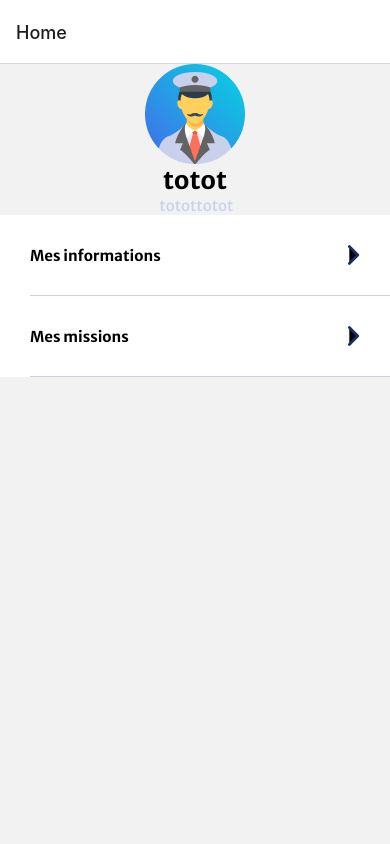
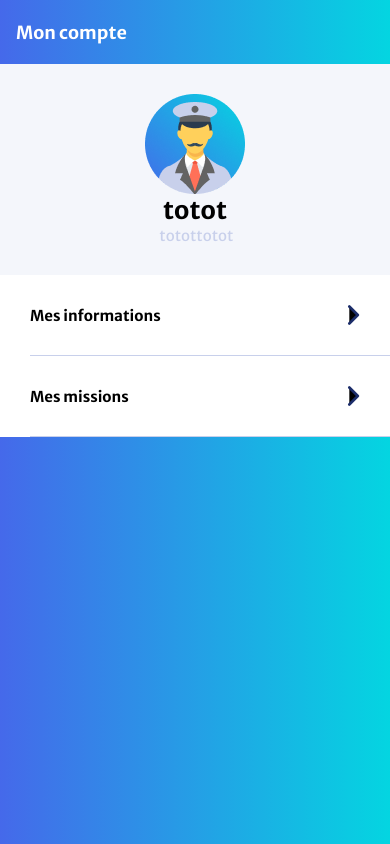
Before and after one commit to yGuez/hitflow-test, a React Native app: screen /Home in a window 390 px wide. Built offline with nearby package versions, Linux system fonts and the light colour scheme.

Commit message:
Add back button

```diff
--- a/App.tsx
+++ b/App.tsx
@@ -8,6 +8,7 @@ import useCachedResources from "./hooks/useCachedResources";
 import Informations from "./app/Pages/Informations";
 import { colors } from "./app/Pages/styles";
 import { useFonts } from "expo-font";
+import BackButton from "./app/components/presentationnals/BackButton";
 
 export default function App() {
   const isLoadingComplete = useCachedResources();
@@ -28,36 +29,52 @@ export default function App() {
     return (
       <NavigationContainer>
         <Stack.Navigator initialRouteName="Home">
-            <Stack.Screen name="Home" component={Home} />
+          <Stack.Screen
+            name="Home"
+            component={Home}
+            options={{
+              title: "Mon compte",
+              headerStyle: {
+                backgroundColor: "transparent",
+              },
+              headerTransparent: true,
+              headerTitleStyle: {
+                color: colors.white,
+                fontFamily: "MerriweatherSansBold",
+              },
+            }}
+          />
           <Stack.Screen
             name="Missions"
             component={Missions}
-              options={{
+            options={({ navigation, route }) => ({
               title: "Mes missions",
               headerStyle: {
                 backgroundColor: "transparent",
               },
               headerTransparent: true,
               headerTitleStyle: {
-                  fontWeight: "bold",
+                fontFamily: "MerriweatherSansBold",
                 color: colors.white,
               },
-              }}
+              headerLeft: () => <BackButton onPress={() => navigation.goBack(null)} />,
+            })}
           />
           <Stack.Screen
             name="Informations"
             component={Informations}
-              options={{
+            options={({ navigation, route }) => ({
               title: "Mes information",
               headerStyle: {
                 backgroundColor: "transparent",
               },
               headerTransparent: true,
               headerTitleStyle: {
-                  fontWeight: "bold",
+                fontFamily: "MerriweatherSansBold",
                 color: colors.white,
               },
-              }}
+              headerLeft: () => <BackButton onPress={() => navigation.goBack(null)} />,
+            })}
           />
           <Stack.Screen name="Login" component={Login} />
         </Stack.Navigator>
--- a/app/Pages/Home/index.tsx
+++ b/app/Pages/Home/index.tsx
@@ -1,7 +1,9 @@
-import { Button, Text, View } from "react-native";
+import { StyleSheet, View } from "react-native";
 import { SafeAreaView } from "react-native-safe-area-context";
 import Avatar from "../../components/presentationnals/Avatar";
 import Menu from "../../components/presentationnals/Menu";
+import ScreenTemplate from "../../components/presentationnals/ScreenTemplate";
+import { colors, spacing } from "../styles";
 
 const menuItems = [
   { label: "Mes informations", url: "Informations" },
@@ -10,13 +12,28 @@ const menuItems = [
 
 const Home = ({ navigation }: any) => {
   return (
-    <SafeAreaView>
-      <View>
-        <Avatar name="totot" email="totottotot" imageUrl={require('../../../assets/driver.png')}/>
-        <Menu navigation={navigation} items={menuItems} />
-      </View>
-    </SafeAreaView>
+    <ScreenTemplate headerPadding={spacing.xs}>
+      <SafeAreaView>
+        <View style={styles.page}>
+          <Avatar
+            name="totot"
+            email="totottotot"
+            imageUrl={require("../../../assets/driver.png")}
+          />
+          <Menu navigation={navigation} items={menuItems} />
+        </View>
+      </SafeAreaView>
+    </ScreenTemplate>
   );
 };
 
+const styles = StyleSheet.create({
+  page: {
+    height: '100%',
+    backgroundColor: colors.blueLight,
+    paddingTop: spacing.l
+  },
+});
+
+
 export default Home;
--- a/app/components/presentationnals/Avatar/index.tsx
+++ b/app/components/presentationnals/Avatar/index.tsx
@@ -1,5 +1,5 @@
 import { Image, View, StyleSheet } from "react-native";
-import { colors, font } from "../../../Pages/styles";
+import { colors, font, spacing } from "../../../Pages/styles";
 import Text from "../Text";
 
 const Avatar = ({ imageUrl, name, email }: any) => {
@@ -19,6 +19,7 @@ const styles = StyleSheet.create({
     display: "flex",
     alignItems: "center",
     justifyContent: "center",
+    marginBottom: spacing.l
   },
   name: {
     fontSize: font.size.xl,
--- /dev/null
+++ b/app/components/presentationnals/BackButton/index.tsx
@@ -0,0 +1,21 @@
+import { TouchableOpacity } from "react-native";
+import { colors, spacing } from "../../../Pages/styles";
+import Arrow from "../../icons/Arrow";
+
+const BackButton = ({ onPress }: any) => {
+  return (
+    <TouchableOpacity
+      onPress={onPress}
+      style={{ flexDirection: "row", paddingLeft: spacing.xs, paddingRight: spacing.m }}
+    >
+      <Arrow
+        width={20}
+        height={20}
+        style={{ transform: [{ rotateY: "180deg" }] }}
+        color={colors.white}
+      />
+    </TouchableOpacity>
+  );
+};
+
+export default BackButton;
--- a/app/components/presentationnals/Text/index.tsx
+++ b/app/components/presentationnals/Text/index.tsx
@@ -1,4 +1,3 @@
-import { ReactNode } from "react";
 import { Text as NativeText, StyleSheet } from "react-native";
 
 const Text = ({ children, bold, style, ...props }: any) => {
```
Lines whose indentation alone changed are shown as unchanged.
